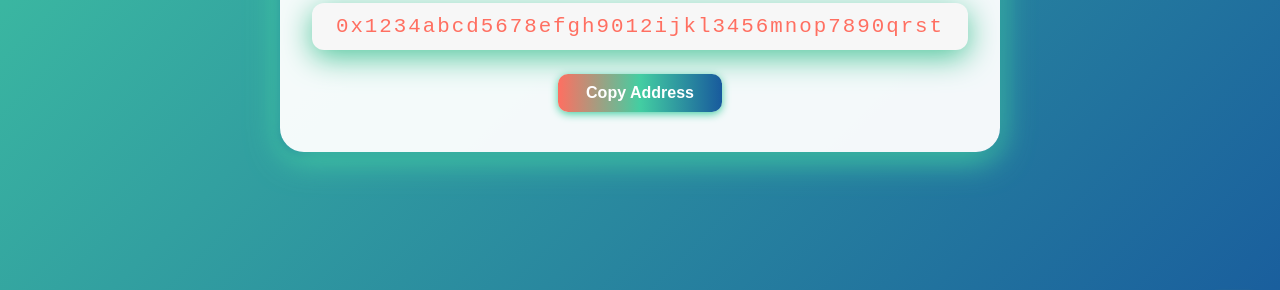
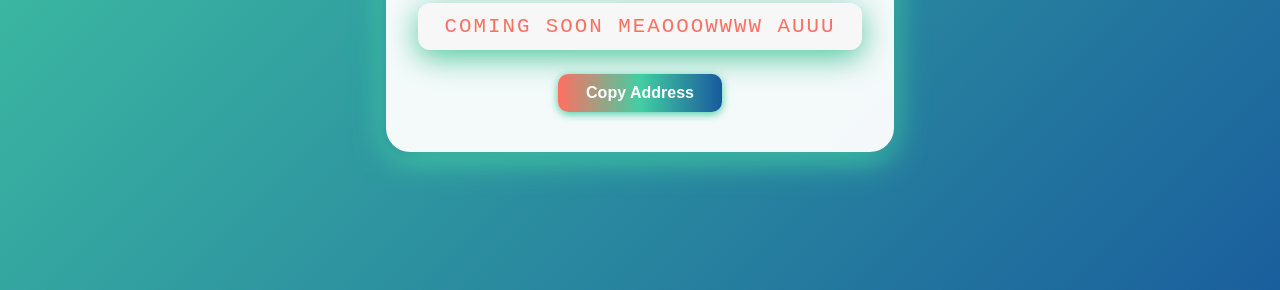
Before and after one commit to wakidun1/wakidun, a plain HTML site: page CA.html in a window 1280 px wide. Shown: the part 426-716 px from the top of the page. Drawn offline with Linux system fonts and the light colour scheme.

Commit message:
UPDATE CA

```diff
--- a/CA.html
+++ b/CA.html
@@ -192,7 +192,7 @@
         <div class="ca-card">
             <img src="image/wip.png" alt="Crypto Animation" class="crypto-anim">
             <div class="ca-title">WAKIDUN Contract Address</div>
-            <div class="ca-address" id="caText">0x1234abcd5678efgh9012ijkl3456mnop7890qrst</div>
+            <div class="ca-address" id="caText">COMING SOON MEAOOOWWWW AUUU</div>
             <button class="copy-btn" onclick="copyCA()">Copy Address</button>
             <div class="copied-msg" id="copiedMsg">Copied!</div>
         </div>
```
